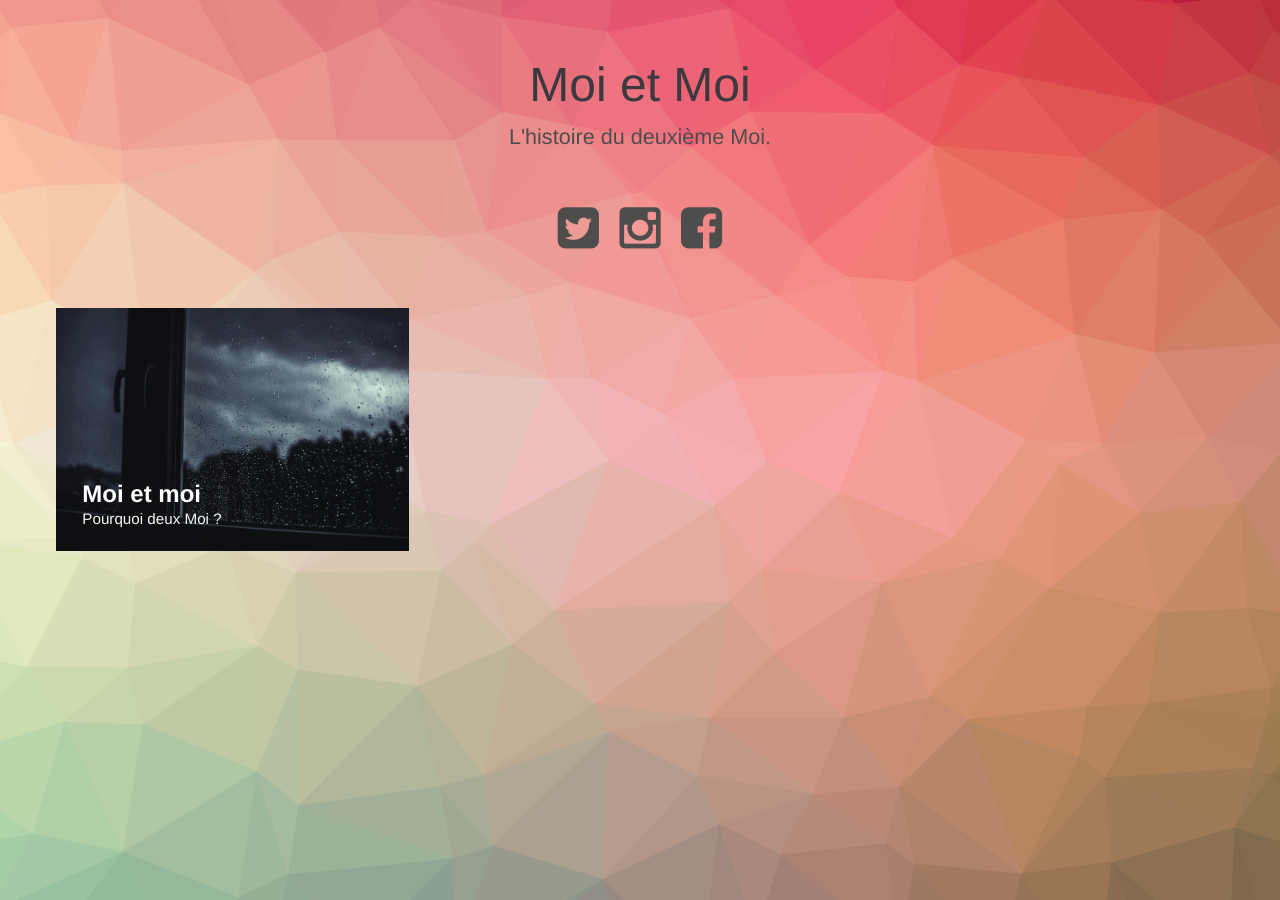
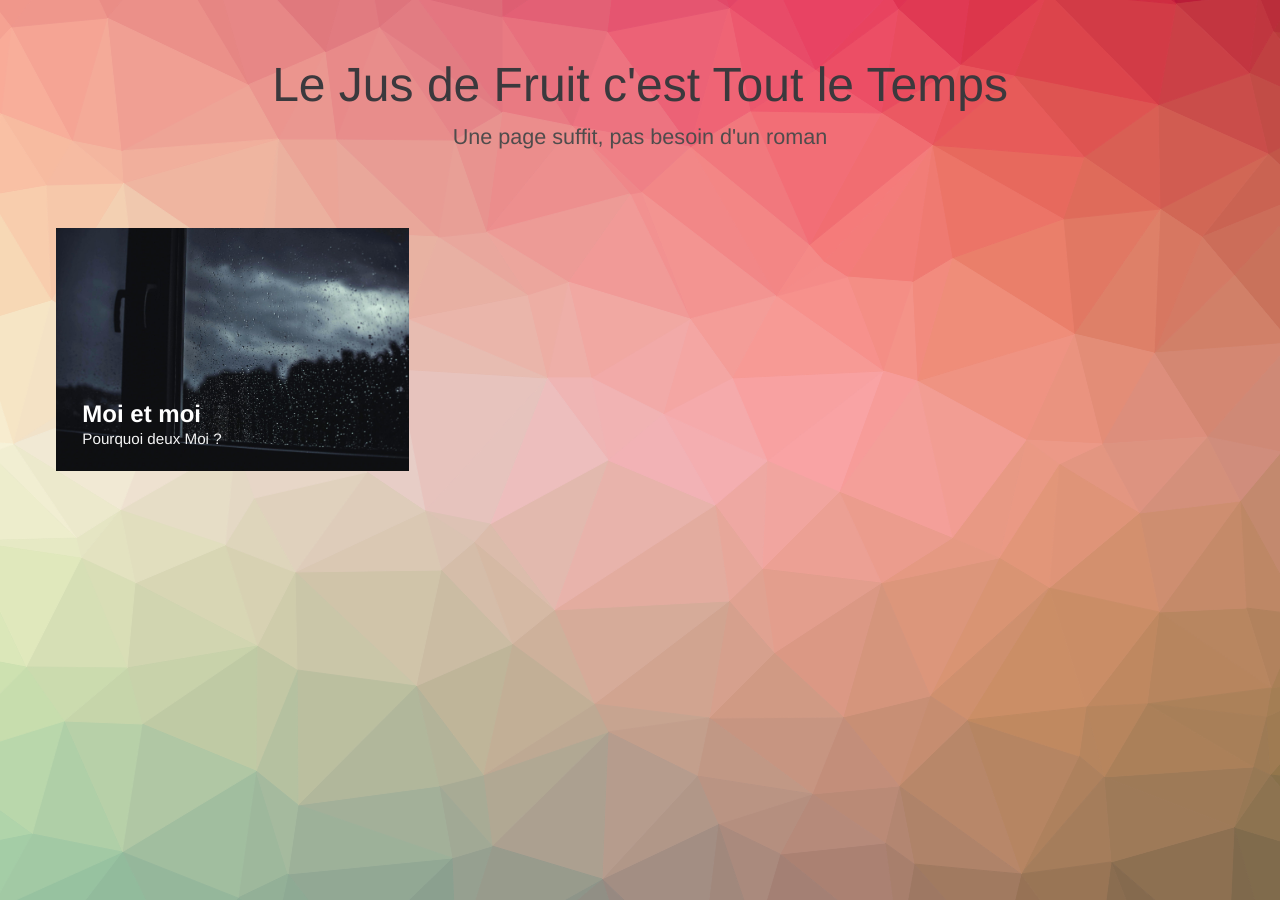
Before and after one commit to ellenhaas/ptitsjusallthetime, a Jekyll site: the page built from index.html, in a window 1280 px wide. Built offline with Jekyll 4.4.1, drawn with Linux system fonts in a browser that asks for light colours.

Commit message:
Update index.html

```diff
--- a/index.html
+++ b/index.html
@@ -28,12 +28,7 @@
 <body class="body">
 <div class="container">
     <header class="header">
-        <h1>Moi et Moi<span>L'histoire du deuxième Moi.</span></h1>
-        <nav class="links">
-            <a target="_blank" href="https://twitter.com/blog_moi_et_moi"><i class="fa fa-twitter-square fa-3x"></i></a>
-            <a target="_blank" href="https://www.instagram.com/blog.moietmoi/?hl=fr"><i class="fa fa-instagram fa-3x"></i></a>
-            <a target="_blank" href="https://www.facebook.com/blog.moietmoi/"><i class="fa fa-facebook-square fa-3x"></i></a>
-        </nav>
+        <h1>Le Jus de Fruit c'est Tout le Temps<span>Une page suffit, pas besoin d'un roman</span></h1>
     </header>
     <div class="content">
         <!-- trianglify pattern container -->
```
